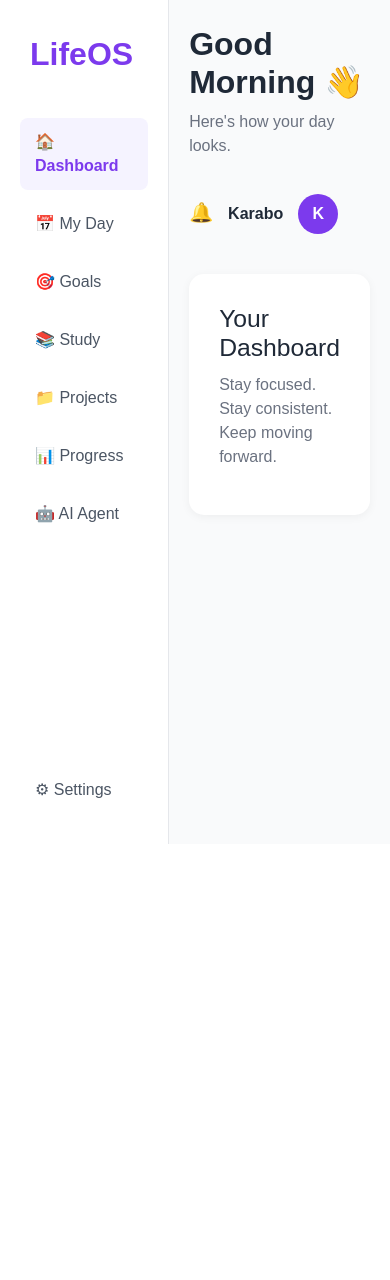
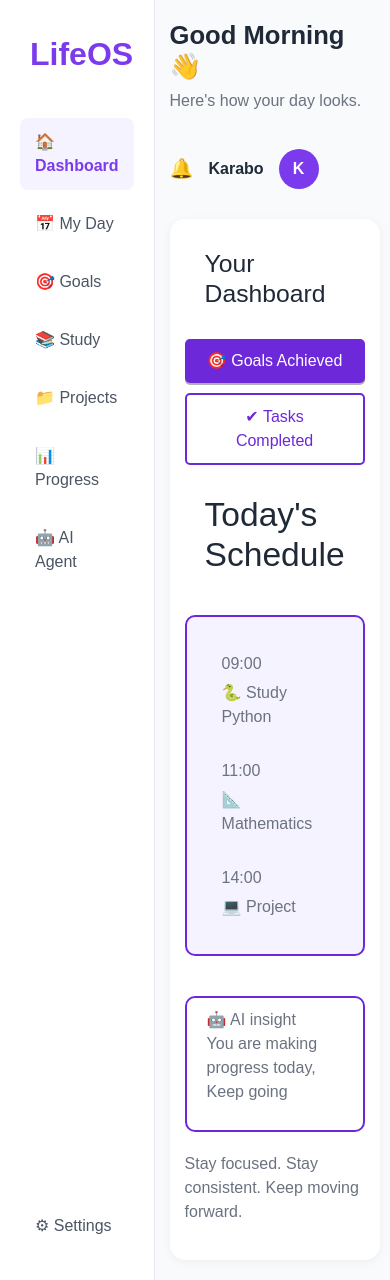
Before and after one commit to ndhlovukarabo/LifeOS-AI, a Python web app: template Templates/dashboard.html in a window 390 px wide. Before the commit the page ends 844 px from the top, so only its background shows below. Run offline with Jinja, Linux system fonts and the light colour scheme; the template is opened without the code that fills it, so the values that code supplies are empty.

Commit message:
Goals template
Updated the Goals UI

```diff
--- a/Templates/dashboard.html
+++ b/Templates/dashboard.html
@@ -138,8 +138,25 @@
                 <h2>
                     Your Dashboard
                 </h2>
+                <div class="buttons-container">
+                <button  class="goals-btn">🎯 Goals Achieved</button>
+                <button  class="tasks-btn"> ✔ Tasks Completed</button>
+                </div>
+                <h3  class="dashboard-title">
+                    Today's Schedule
+                  </h3>
+                 <div class="dashboard-schedule-content">
+                <p>09:00 <span> 🐍   Study Python</span> </p>
+                <p>11:00 <span> 📐   Mathematics</span> </p>
+                <p>14:00 <span> 💻   Project</span> </p>
+                 </div>
+                 <div class="AI-feedback">
+                  <p>  🤖 AI insight
+                    <br>
+                    <span> You are making progress today, Keep going</span>  </p>
 
-                <p>
+                 </div>
+                 <p>
                     Stay focused. Stay consistent. Keep moving forward.
                 </p>
 
--- a/static/css/style.css
+++ b/static/css/style.css
@@ -688,18 +688,194 @@ body {
     border-radius: 15px;
 
     box-shadow: 0 2px 10px rgba(0, 0, 0, 0.05);
+     display: flex;
+    flex-direction: column;
+    gap: 20px;
+
+
 }
 
 
 .dashboard-content h2 {
 
     margin-bottom: 10px;
+    margin:10px 20px;
 }
 
 
 .dashboard-content p {
 
     color: #6b7280;
+}
+.goals-btn{
+    display:inline-block;
+    background-color:#6D28D9;
+    color:#ffffff;
+    border:none;
+    border-radius:5px;
+    box-shadow: 0 2px rgba(0,0,0,0.3);
+    padding:10px 20px;
+    cursor:pointer;
+
+}
+.tasks-btn{
+
+    display: inline-block;
+
+    background-color: #ffffff;
+
+    color: #6D28D9;
+
+    border: 2px solid #6D28D9;
+
+    border-radius: 5px;
+
+    padding: 10px 20px;
+
+    cursor: pointer;
+}
+.buttons-container{
+    gap:30rem;
+}
+.goals-btn:hover,.tasks-btn:hover {
+  background-color:#7C3AED;
+  color:#ffffff;
+  transition:0.3s ease;
+
+}
+.dashboard-schedule-content{
+    width:100%;
+    min-height:200px;
+    background-color:#f5f3ff;
+    border: 2px solid #6D28D9;
+    border-radius:10px;
+
+}
+.dashboard-container .dashboard-schedule h3{
+    margin:10px 0;
+    font-size:2.1rem;
+    padding:0px;
+
+}
+.dashboard-schedule-content p{
+    color:#6b7280;
+    font-size:1rem;
+    padding:10px 20px;
+    margin:10px 0px;
+}
+.dashboard-title{
+    margin:10px 20px;
+    font-size:2.1rem;
+    padding-bottom: 10px;
+}
+.AI-feedback{
+    width:100%;
+    min-height:100px;
+    border:2px solid #6D28D9;
+    border-radius:10px;
+    padding:10px 20px;
+}
+/* =========================
+   GOALS PAGE
+========================= */
+
+.goals-container {
+    background-color: #ffffff;
+    padding: 30px;
+    border: 2px solid #6D28D9;
+    border-radius: 15px;
+    box-shadow: 0 2px 10px rgba(0, 0, 0, 0.05);
+
+    display: flex;
+    flex-direction: column;
+
+    gap: 20px;
+}
+
+
+/* =========================
+   GOALS HEADER
+========================= */
+
+.goals-header {
+    padding: 10px 20px;
+    color: #6D28D9;
+}
+
+.goals-header h2 {
+    font-size: 2rem;
+    font-weight: 700;
+    margin-bottom: 10px;
+}
+
+.goals-header p {
+    color: #6b7280;
+}
+
+
+/* =========================
+   GOALS CONTENT
+========================= */
+
+.goals-content {
+    display: flex;
+    flex-direction: column;
+    gap: 15px;
+}
+
+
+/* =========================
+   GOAL CARD
+========================= */
+
+.goal-card {
+    padding: 20px;
+
+    background-color: #F5F3FF;
+
+    border: 1px solid #E5E7EB;
+    border-radius: 10px;
+
+    transition: 0.3s ease;
+}
+
+.goal-card:hover {
+    border-color: #6D28D9;
+    transform: translateY(-2px);
+}
+
+.goal-card h3 {
+    font-size: 1.2rem;
+    margin-bottom: 10px;
+}
+
+.goal-card p {
+    color: #6b7280;
+}
+
+
+/* =========================
+   ADD GOAL BUTTON
+========================= */
+
+.add-goal-btn {
+    align-self: flex-start;
+
+    background-color: #6D28D9;
+    color: #ffffff;
+
+    border: none;
+    border-radius: 5px;
+
+    padding: 10px 20px;
+
+    cursor: pointer;
+
+    transition: 0.3s ease;
+}
+
+.add-goal-btn:hover {
+    background-color: #7C3AED;
 }
 
 
@@ -709,24 +885,132 @@ body {
 
 @media screen and (max-width: 768px) {
 
-    .sidebar {
-
-        width: 200px;
-
+    .goals-container {
+        padding: 20px;
     }
 
+    .goals-header {
+        padding: 10px;
+    }
+
+    .goals-header h2 {
+        font-size: 1.7rem;
+    }
+
+    .goal-card {
+        padding: 15px;
+    }
+
+}
+/* =========================
+   MOBILE / TABLET
+========================= */
+
+@media screen and (max-width: 768px) {
+
+    /* SIDEBAR */
+    .sidebar {
+        width: 200px;
+        min-height: 100vh;
+    }
+
+    /* MAIN CONTENT */
     .main-content {
-
+        width: 100%;
         padding: 25px 20px;
     }
 
+    /* DASHBOARD HEADER */
     .dashboard-header {
+        flex-direction: column;
+        align-items: flex-start;
+        gap: 20px;
+        margin-bottom: 30px;
+    }
 
+    .dashboard-header h1 {
+        font-size: 1.8rem;
+    }
+
+    /* PROFILE */
+    .profile-area {
+        width: 100%;
+        justify-content: flex-end;
+    }
+
+    /* DASHBOARD BOX */
+    .dashboard-content {
+        width: 100%;
+        padding: 25px 20px;
+    }
+
+    /* BUTTONS */
+    .buttons-container {
+        display: flex;
+        flex-wrap: wrap;
+        gap: 10px;
+    }
+
+    .goals-btn,
+    .tasks-btn {
+        flex: 1;
+        min-width: 150px;
+    }
+
+    /* SCHEDULE */
+    .dashboard-schedule-content {
+        width: 100%;
+        padding: 15px;
+    }
+
+    .dashboard-schedule-content p {
+        display: flex;
+        flex-wrap: wrap;
+        gap: 10px;
+    }
+
+    /* AI INSIGHT */
+    .AI-feedback {
+        width: 100%;
+        margin-top: 20px;
+    }
+}
+
+
+/* =========================
+   SMALL PHONES
+========================= */
+
+@media screen and (max-width: 480px) {
+
+    .main-content {
+        padding: 20px 15px;
+    }
+
+    .dashboard-content {
+        padding: 20px 15px;
+    }
+
+    .dashboard-header h1 {
+        font-size: 1.6rem;
+    }
+
+    .profile-area {
+        justify-content: flex-start;
+    }
+
+    .buttons-container {
         flex-direction: column;
+    }
 
-        align-items: flex-start;
+    .goals-btn,
+    .tasks-btn {
+        width: 100%;
+    }
 
-        gap: 20px;
+    .dashboard-schedule-content p {
+        flex-direction: column;
+        gap: 5px;
     }
 
 }
```
Also changed, not shown: Templates/Goals.html (added, +121 -0 lines).
